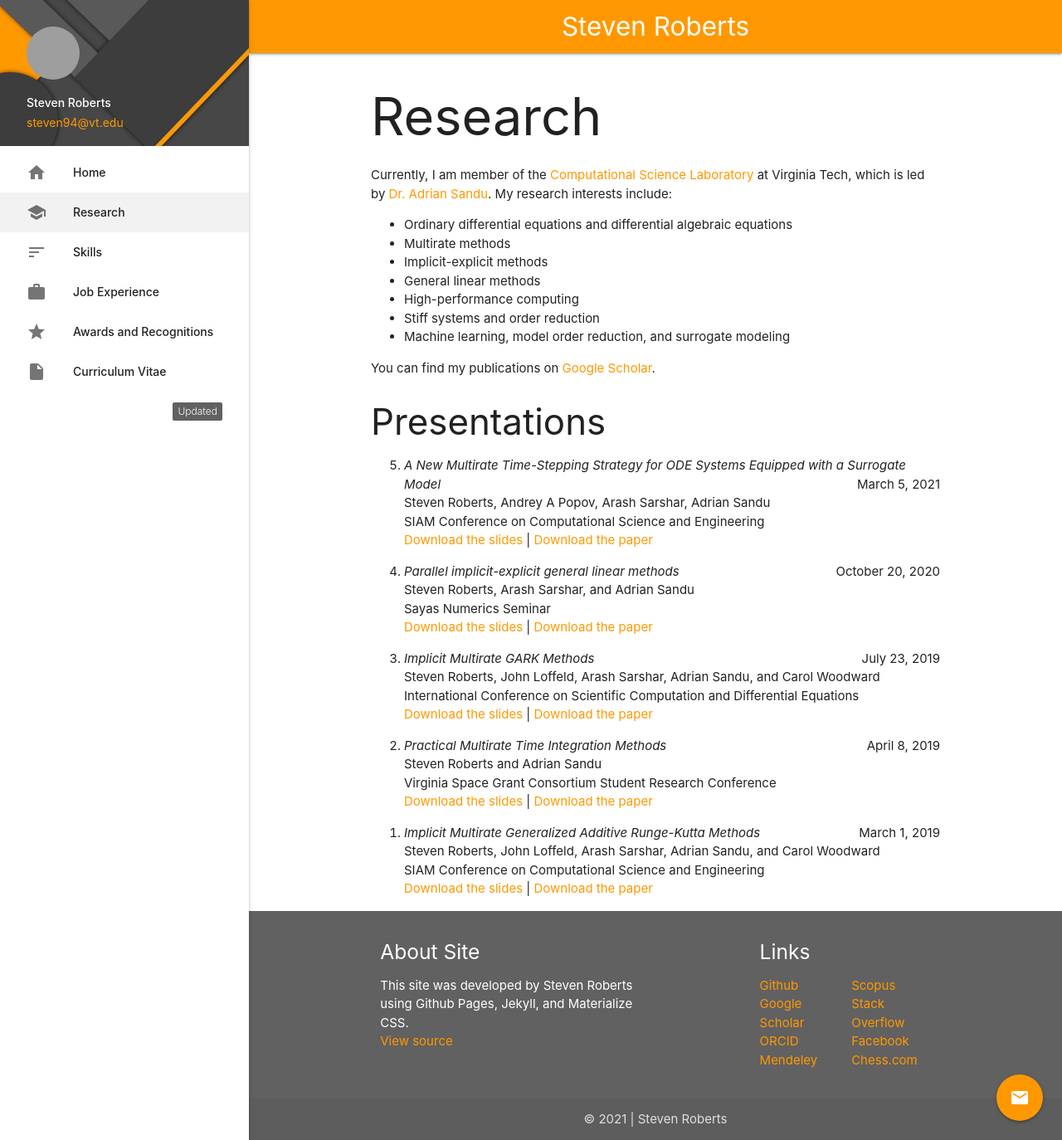
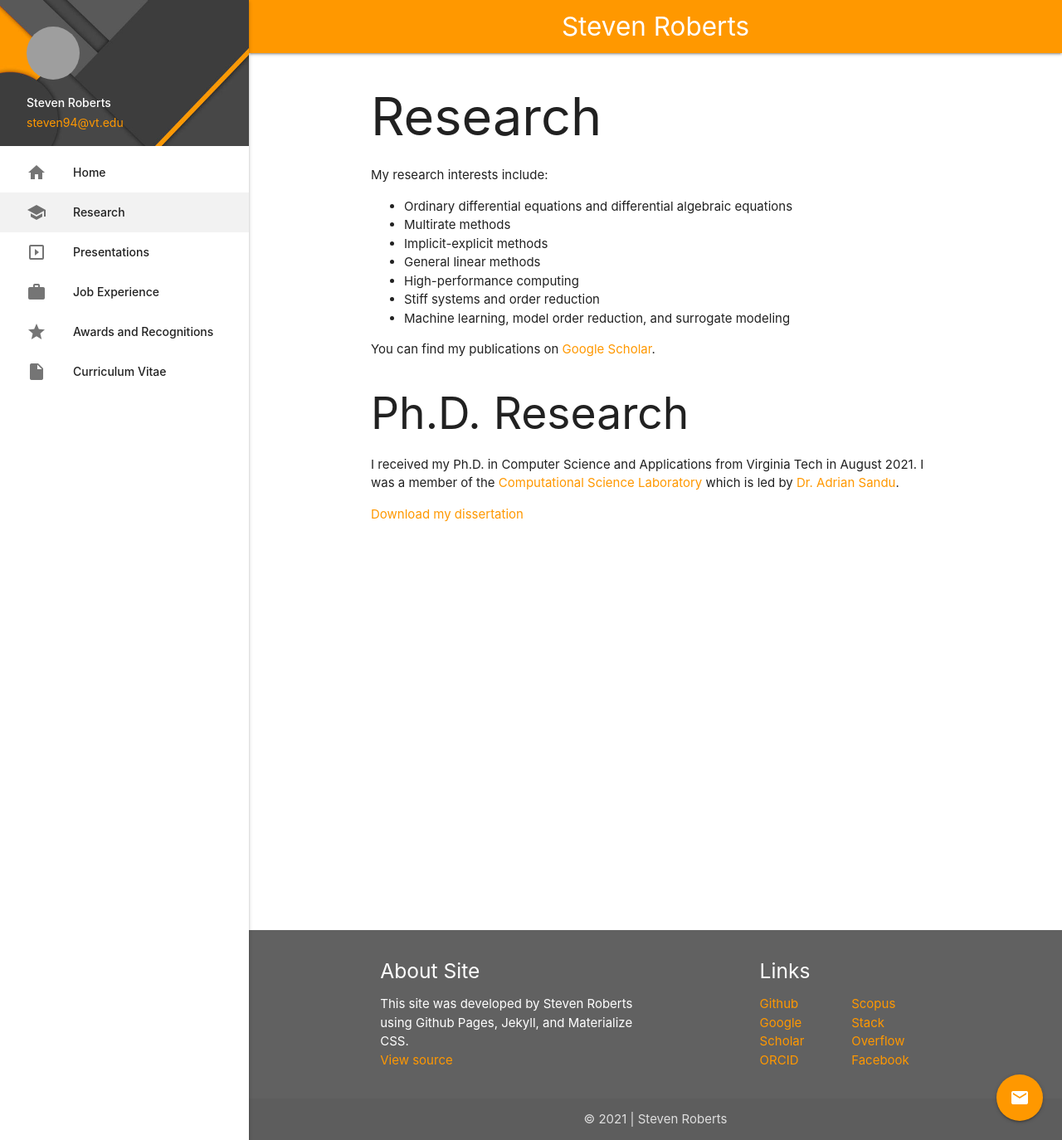
Before and after one commit to Steven-Roberts/Steven-Roberts.github.io, a Jekyll site: the page built from research.md, in a window 1280 px wide and 1374 px high. Shown: the whole window at 83% size. Built offline with Jekyll 4.4.1, drawn with Linux system fonts in a browser that asks for light colours; grey boxes are pictures that could not be loaded.

Commit message:
Add presentations page

```diff
--- a/_config.yml
+++ b/_config.yml
@@ -8,17 +8,14 @@
     priority: 50
     icon: insert_drive_file
     url: /cv.pdf
-    badge: Updated
 
 links:
   Github: https://github.com/Steven-Roberts
   Google Scholar: https://scholar.google.com/citations?user=C4Y4pMIAAAAJ
   ORCID: https://orcid.org/0000-0002-7225-2501
-  Mendeley: https://www.mendeley.com/profiles/steven-roberts6
   Scopus: https://www.scopus.com/authid/detail.uri?authorId=57208689731
   Stack Overflow: https://stackoverflow.com/users/2605245
   Facebook: https://www.facebook.com/steven.byram.roberts
-  Chess.com: https://www.chess.com/member/steven-roberts
 
 permalink: pretty
 
--- a/_includes/favicon.html
+++ b/_includes/favicon.html
@@ -2,6 +2,7 @@
 <link rel="icon" type="image/png" sizes="32x32" href="/assets/img/favicon/favicon-32x32.png">
 <link rel="icon" type="image/png" sizes="16x16" href="/assets/img/favicon/favicon-16x16.png">
 <link rel="manifest" href="/assets/img/favicon/site.webmanifest">
+<link rel="mask-icon" href="/assets/img/favicon/safari-pinned-tab.svg" color="#ff9800">
 <link rel="shortcut icon" href="/assets/img/favicon/favicon.ico">
 <meta name="msapplication-TileColor" content="#ffffff">
 <meta name="msapplication-config" content="/assets/img/favicon/browserconfig.xml">
--- a/index.html
+++ b/index.html
@@ -15,7 +15,6 @@
 <div class="center flow-text">
   <div id="typed-strings" class="hide">
     <p>Hello, World!<br />Welcome to my website.</p>
-    <p>I'm a Ph.D. student studying<br/>Computer Science at Virginia Tech,<br />and I'm now looking for a postdoc.<br /><a href="/research">Read more about me.</a></p>
   </div>
   <span id="title"></span>
 </div>
--- a/research.md
+++ b/research.md
@@ -3,44 +3,9 @@
 title: Research
 priority: 90
 icon: school
-presentations:
-  - title: A New Multirate Time-Stepping Strategy for ODE Systems Equipped with a Surrogate Model
-    authors: Steven Roberts, Andrey A Popov, Arash Sarshar, Adrian Sandu
-    venue: SIAM Conference on Computational Science and Engineering
-    date: March 5, 2021
-    slides: /presentations/CSE-surrogate.pdf
-    paper: https://arxiv.org/abs/2011.03688
-
-  - title: Parallel implicit-explicit general linear methods
-    authors: Steven Roberts, Arash Sarshar, and Adrian Sandu
-    venue: Sayas Numerics Seminar
-    date: October 20, 2020
-    slides: /presentations/Sayas-parallel-IMEX-GLM.pdf
-    paper: https://doi.org/10.1007/s42967-020-00083-5
-
-  - title: Implicit Multirate GARK Methods
-    authors: Steven Roberts, John Loffeld, Arash Sarshar, Adrian Sandu, and Carol Woodward
-    venue: International Conference on Scientific Computation and Differential Equations
-    date: July 23, 2019
-    slides: /presentations/SciCADE-implicit-MrGARK.pdf
-    paper: https://doi.org/10.1007/s10915-020-01400-z
-
-  - title: Practical Multirate Time Integration Methods
-    authors: Steven Roberts and Adrian Sandu
-    venue: Virginia Space Grant Consortium Student Research Conference
-    date: April 8, 2019
-    slides: /presentations/VSGC-practical-multirate.pdf
-    paper: /papers/VSGC-report.pdf
-
-  - title: Implicit Multirate Generalized Additive Runge-Kutta Methods
-    authors: Steven Roberts, John Loffeld, Arash Sarshar, Adrian Sandu, and Carol Woodward
-    venue: SIAM Conference on Computational Science and Engineering
-    date: March 1, 2019
-    slides: /presentations/CSE-implicit-MrGARK.pdf
-    paper: https://doi.org/10.1007/s10915-020-01400-z
 ---
 
-Currently, I am member of the [Computational Science Laboratory](http://csl.cs.vt.edu/) at Virginia Tech, which is led by [Dr. Adrian Sandu](http://people.cs.vt.edu/asandu/).  My research interests include:
+My research interests include:
 
 <ul class="browser-default">
   <li>Ordinary differential equations and differential algebraic equations</li>
@@ -54,6 +19,8 @@
 
 You can find my publications on [Google Scholar]({{ site.links["Google Scholar"] }}).
 
-### Presentations
+## Ph.D. Research
 
-{% include presentations.html presentations=page.presentations %}
+I received my Ph.D. in Computer Science and Applications from Virginia Tech in August 2021.  I was a member of the [Computational Science Laboratory](https://csl.cs.vt.edu) which is led by [Dr. Adrian Sandu](http://people.cs.vt.edu/asandu).
+
+[Download my dissertation](http://hdl.handle.net/10919/104872)
```
Also changed, not shown: _includes/breakdown.html (deleted, +0 -21 lines), presentations/index.md (added, +43 -0 lines), skills.md (deleted, +0 -49 lines), Gemfile.lock, assets/img/favicon/android-chrome-192x192.png, assets/img/favicon/android-chrome-512x512.png, assets/img/favicon/apple-touch-icon.png, assets/img/favicon/favicon-16x16.png, assets/img/favicon/favicon-32x32.png, assets/img/favicon/favicon.ico, assets/img/favicon/mstile-150x150.png, assets/img/favicon/safari-pinned-tab.svg (added), assets/img/favicon/site.webmanifest, 1 other file.
